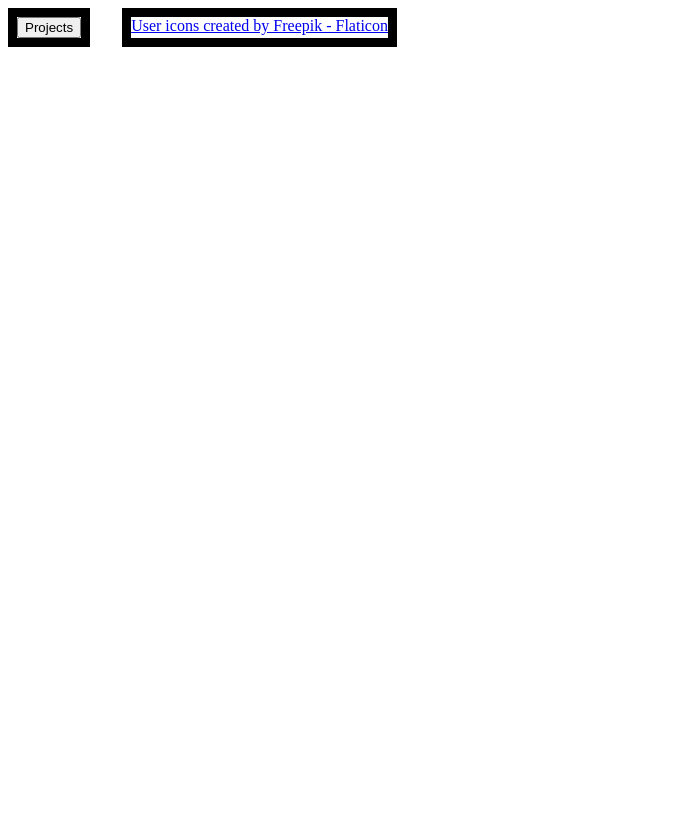
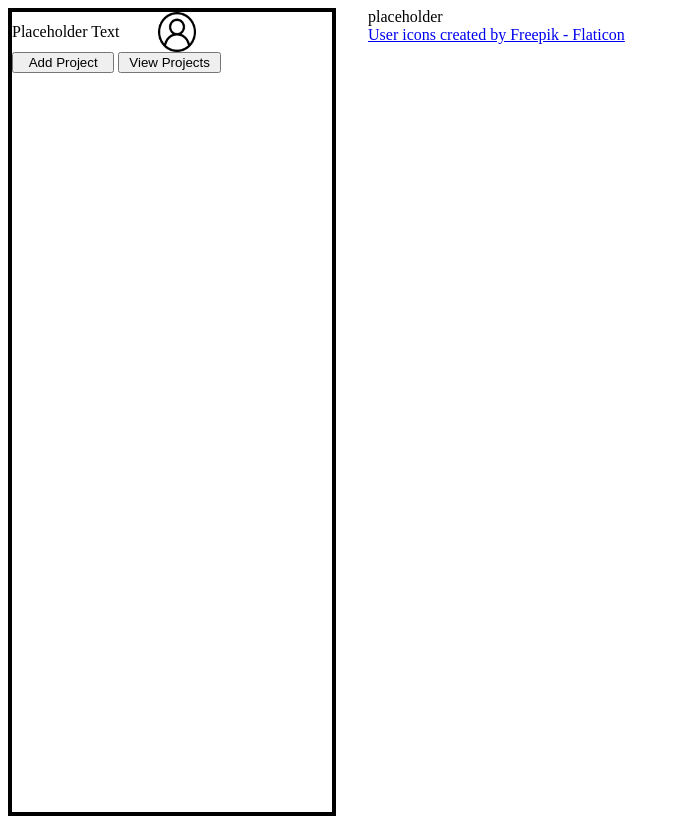
Before and after one commit to Amank1243/odin-todo-list, a website built with webpack: page src/template.html in a window 1280 px wide. Shown: the whole page, without its empty margins (0-680 px from the left). Before the commit the page ends 800 px from the top, so only its background shows below. Built offline with nearby package versions, Linux system fonts and the light colour scheme.

Commit message:
Added some more changes Added some more html structure. Will start on the logic soon hopefully

```diff
--- a/package.json
+++ b/package.json
@@ -23,6 +23,7 @@
   "homepage": "https://github.com/Amank1243/basic-website-template#readme",
   "devDependencies": {
     "css-loader": "^7.1.4",
+    "html-loader": "^5.1.0",
     "style-loader": "^4.0.0",
     "webpack": "^5.106.2",
     "webpack-cli": "^7.0.2",
--- a/src/styles.css
+++ b/src/styles.css
@@ -1,16 +1,62 @@
+* {
+    padding: none;
+    margin: none;
+
+    scrollbar-width: none;
+}
+
 body {
     display: flex;
     flex-direction: row;
 
     gap: 2em;
 }
+/*           */
+/* SIDEBAR */
+/*          */
+#side-bar {
+    border: solid black 0.3em;
 
-#side-bar{
-    border: solid black 0.6em;
-
-    size: 10em;
+    height: 100vh;
+    width: 25vw;
 }
 
+#profile {
+    display: flex;
+    flex: column;
+
+    gap: 3vw;
+
+    align-items: center;
+}
+
+img#profile-picture {
+    height: 5vh;
+    width: 3vw;
+}
+
+div#projects-section {
+    display: flex;
+    flex-direction: column;
+}
+
+button#add-projects {
+
+    width: 8vw;
+}
+
+button#view-projects-button {
+    width: 8vw;
+}
+
+/*           */
+/* MAIN-CONTENT */
+/*          */
+#side
+
 #main-content {
-    border: solid black 0.6em;
+    border: solid black 0.3em;
+
+    height: 100vh;
+    flex-grow: 1;
 }
--- a/src/template.html
+++ b/src/template.html
@@ -9,11 +9,25 @@
 </head>
 <body>
     <div id="side-bar">
-        <div id="profile"></div>
-        <button>Projects</button>
+        <div id="profile">
+            <div id="name">Placeholder Text</div>
+            <img id="profile-picture" src="../images/user.png" alt="An empty profile image">
+        </div>
+
+        <div id="projects-section">
+            <div class="buttons">
+                <button id="add-projects">Add Project</button>
+                <button id="view-projects-button">View Projects</button>
+            </div>
+
+            <div id="view-projects">
+
+            </div>
+        </div>
     </div>
 
-    <div id="main-content">
+
+    <div id="main-content">placeholder
         <div class="project">
             <div class="project-name"></div>
             <div class="project-description"></div>
--- a/webpack.config.js
+++ b/webpack.config.js
@@ -24,6 +24,7 @@ export default {
     }),
   ],
   module: {
+
     rules: [
       {
         test: /\.css$/i,
@@ -33,6 +34,14 @@ export default {
       test: /\.(png|svg|jpe?g|gif)$/i,
       type: "asset/resource",
       },
+      {
+      test: /\.html$/i,
+      use: ["html-loader"],
+      },
+      {
+      test: /\.(png|svg|jpg|jpeg|gif)$/i,
+      type: "asset/resource",
+      }
     ],
   },
 };
```
Also changed, not shown: images/user.png (added), 1 other file.
